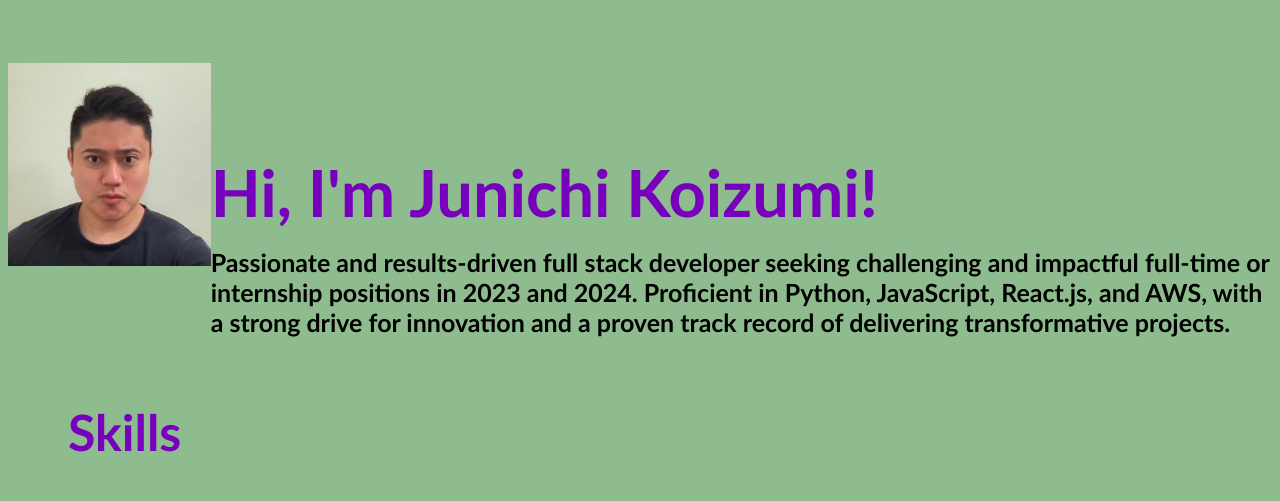
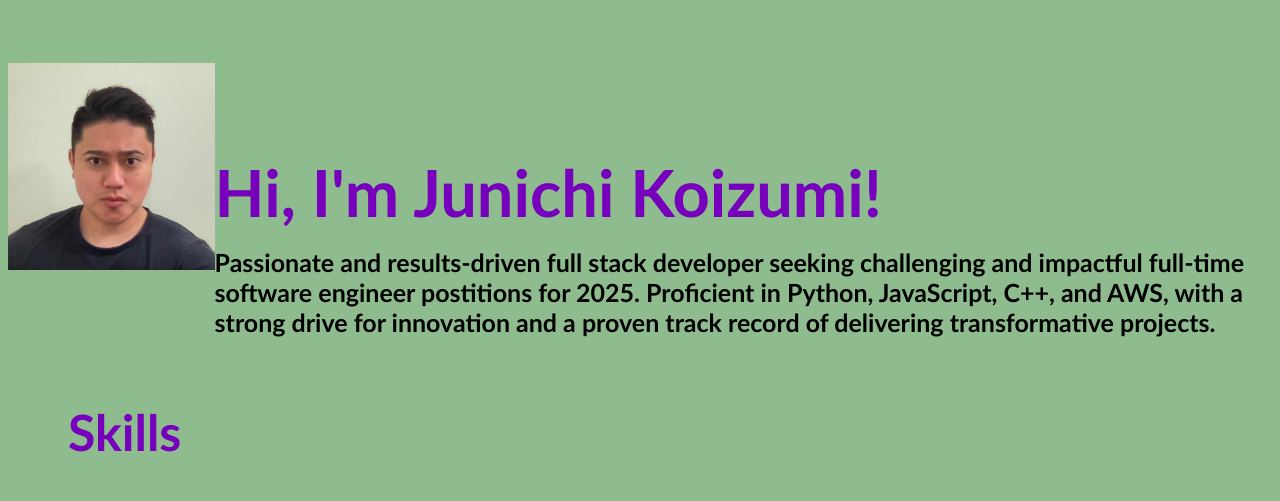
Before and after one commit to jun621/MyPortfolio, a plain HTML site: page index.html in a window 1280 px wide. Shown: the part 177-678 px from the top of the page. Drawn offline with Linux system fonts and the light colour scheme.

Commit message:
Update index.html

```diff
--- a/index.html
+++ b/index.html
@@ -86,7 +86,7 @@
             Hi, I'm Junichi Koizumi!
         </h1>
         <p><strong>
-            Passionate and results-driven full stack developer seeking challenging and impactful full-time or internship positions in 2023 and 2024. Proficient in Python, JavaScript, React.js, and AWS, with a strong drive for innovation and a proven track record of delivering transformative projects.
+            Passionate and results-driven full stack developer seeking challenging and impactful full-time software engineer postitions for 2025. Proficient in Python, JavaScript, C++, and AWS, with a strong drive for innovation and a proven track record of delivering transformative projects.
         </strong>
         </p>
     </div>
```
